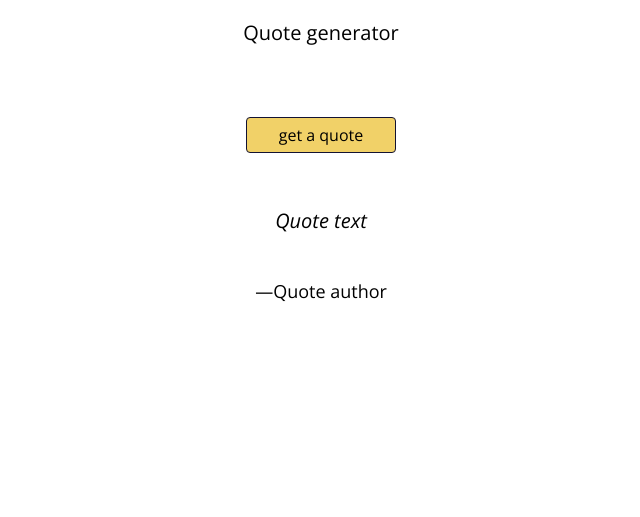
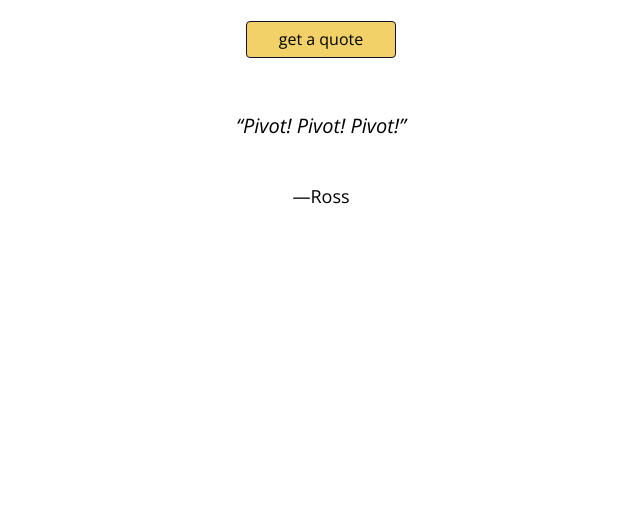
Before and after one commit to krysiajanik/random-quotes, a website built with webpack: page src/pages/index.html in a window 1280 px wide. Shown: the part 283-800 px from the top of the page, without its empty margins (319-959 px from the left). Built offline with nearby package versions, Linux system fonts and the light colour scheme; a web font is replaced by a local one.

Commit message:
feat: js code added, incl randomization and event listeners

```diff
--- a/src/js/another.js
+++ /dev/null
@@ -1 +0,0 @@
-console.log('hello another');
--- a/src/js/index.js
+++ b/src/js/index.js
@@ -1,9 +1,38 @@
-import '../scss/main.scss';
+import "../scss/main.scss";
 
-// uncomment the lines below to enable PWA
-// import {registerSW} from './pwa.js';
-// registerSW();
+import { quotes } from "./quotes.js";
+
+import { registerSW } from "./pwa.js";
+registerSW();
 
 /* place your code below */
 
-console.log('HELLO 🚀')
+// Get random number to match index from quotes array
+
+let quotesTotal = quotes.length;
+
+function getRandomQuote(max) {
+  return Math.floor(Math.random() * Math.floor(max));
+}
+
+//  Get the two elements that need to be changed:
+
+const quoteText = document.querySelector(".quote__text--js");
+const quoteAuthor = document.querySelector(".quote__author--js");
+
+
+// Get the first quote when page is loading
+let fisrtVar = getRandomQuote(quotesTotal);
+quoteText.innerHTML = quotes[fisrtVar].text;
+quoteAuthor.innerHTML = quotes[fisrtVar].author;
+
+const button = document.querySelector(".button--js");
+
+button.addEventListener("click", () => {
+  let myVar = getRandomQuote(quotesTotal);
+  console.log(myVar);
+  quoteText.innerHTML = quotes[myVar].text;
+  quoteAuthor.innerHTML = quotes[myVar].author;
+});
+
+console.log('test')
--- /dev/null
+++ b/src/js/quotes.js
@@ -0,0 +1,20 @@
+export const quotes = [
+    {author: 'Rachel',
+    text: '“It’s like all of my life, everyone has always told me, ‘You’re a shoe, you’re a shoe, you’re a shoe, you’re a shoe.’ And then today, I just stopped and I said, ‘What if I don’t want to be a shoe? What if I want to be a purse, you know? Or a hat?”'
+    },
+    {author: 'Ross',
+    text: '“Pivot! Pivot! Pivot!”'
+    },
+    {author: 'Joey',
+    text: '“A moo point?” “You know, like a cow’s opinion. It doesn’t matter. It’s moo.”'
+    },
+    {author: 'Phoebe',
+    text: '“Do you have a plan?” “I don’t even have a pla—”'
+    },
+    {author: 'Monica',
+    text: '“Judge all you want, but married a lesbian, left a man at the altar, fell in love with a gay ice dancer, threw a girl’s wooden leg in the fire, lives in a box.” '
+    },
+    {author: 'Chandler',
+    text: '“I’m not so good with the advice….Can I interest you in a sarcastic comment?”'
+    },
+]
--- a/src/pages/index.html
+++ b/src/pages/index.html
@@ -74,11 +74,11 @@
         class="header__dot header__dot--blue"></span>S</h1>
     <p class="subtitle">Quote generator</p>
   </header>
-  <main>
-    <button class="button">get a quote</button>
+  <main class="main">
+    <button class="button button--js">get a quote</button>
     <section class="quote">
-      <p class="quote__text">Quote text</p>
-      <p class="quote__author">Quote author</p>
+      <p class="quote__text quote__text--js">Quote text</p>
+      <p class="quote__author quote__author--js">Quote author</p>
     </section>
 
   </main>
--- a/src/scss/main.scss
+++ b/src/scss/main.scss
@@ -8,7 +8,6 @@ body {
   display: flex;
   flex-direction: column;
   align-items: center;
-  justify-content: center;
   min-height: 100vh;
   max-width: 540px;
   margin: 0 auto;
@@ -28,6 +27,7 @@ body {
   font-size: 42px;
   display: flex;
   align-items: center;
+  margin-top: 124px;
 
   &__dot {
     margin: 16px;
@@ -48,10 +48,17 @@ body {
   }
 }
 
+.main {
+  display: flex;
+  flex-direction: column;
+  align-items: center;
+  justify-content: center;
+}
 .quote {
   display: flex;
   flex-direction: column;
   align-items: center;
+  margin: 0;
   &__author {
     font-weight: 300;
     font-size: 18px;
--- a/webpack.common.js
+++ b/webpack.common.js
@@ -5,7 +5,7 @@ module.exports = {
   /* here you can define another js file */
   entry: {
     index: "./src/js/index.js",
-    another: "./src/js/another.js",
+    quotes: "./src/js/quotes.js",
   },
   output: {
     filename: "[name].[hash:8].js",
@@ -82,11 +82,5 @@ module.exports = {
       chunks: ["index"],
       filename: "index.html",
     }),
-    new HtmlWebpackPlugin({
-      template: "./src/pages/another.html",
-      inject: true,
-      chunks: ["index", "another"],
-      filename: "another.html",
-    }),
   ],
 };
```
Also changed, not shown: src/pages/another.html (deleted, +0 -12 lines).
